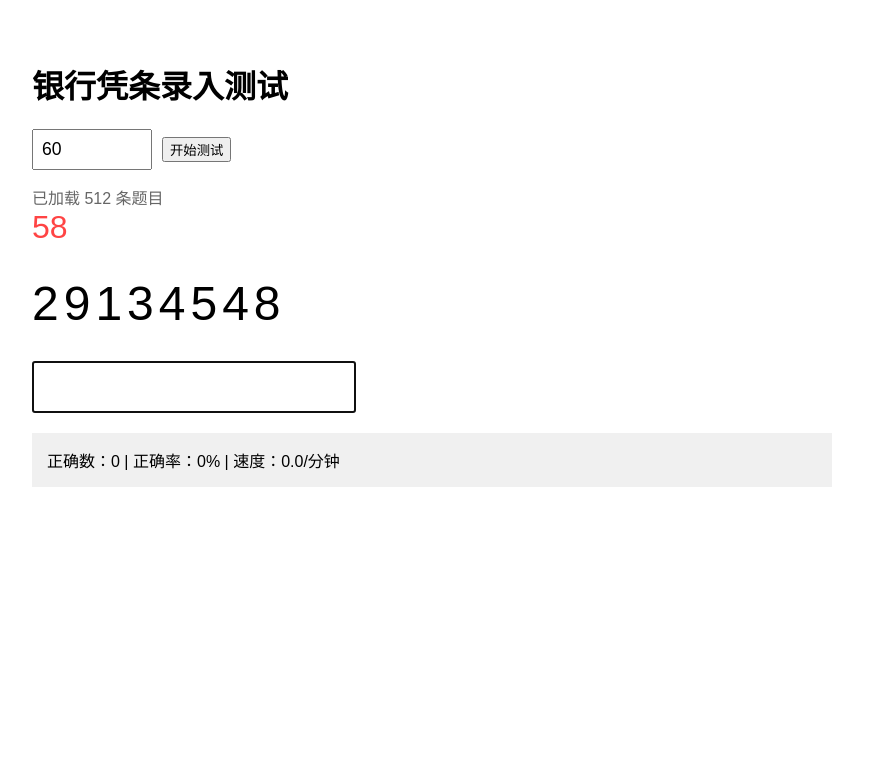
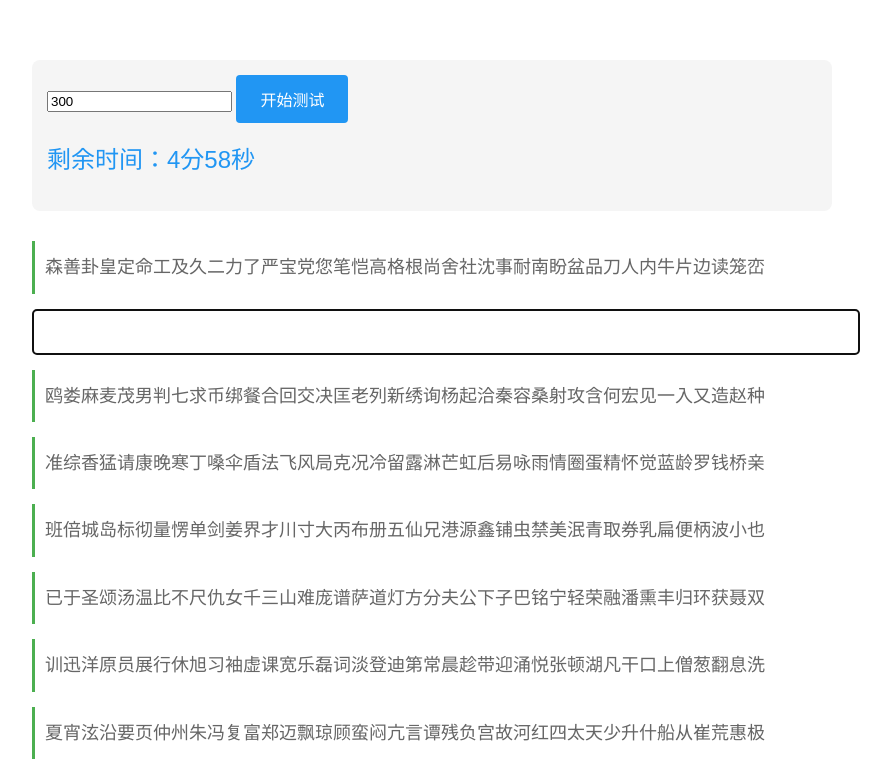
Before and after one commit to AZAD129980/ICBC_test, a plain HTML site: page index.html in a window 1280 px wide. Both pictures are taken after a click on the button "开始测试". Shown: the top 771 px of the page, without its empty margins (208-1099 px from the left). Drawn offline with Linux system fonts and the light colour scheme.

Commit message:
Update index.html

```diff
--- a/index.html
+++ b/index.html
@@ -1,212 +1,239 @@
 <!DOCTYPE html>
 <html>
 <head>
-    <title>银行凭条录入测试系统</title>
+    <meta charset="UTF-8">
+    <title>汉字录入速度测试</title>
     <style>
-        body {
-            font-family: Arial, sans-serif;
-            max-width: 800px;
-            margin: 20px auto;
-            padding: 20px;
-        }
-        #timer {
-            color: #ff4444;
-            font-size: 2em;
-        }
-        #voucher {
-            font-size: 3em;
-            letter-spacing: 5px;
-            margin: 30px 0;
-        }
-        #inputField {
-            font-size: 1.5em;
-            padding: 10px;
-            width: 300px;
-        }
-        .stats {
-            background: #f0f0f0;
-            padding: 15px;
-            margin-top: 20px;
-        }
-        .config {
-            margin: 15px 0;
-            display: flex;
-            gap: 10px;
-            align-items: center;
-        }
-        #durationInput {
-            padding: 8px;
-            width: 100px;
-            font-size: 1.1em;
-        }
-        #loadStatus {
-            color: #666;
-            margin-top: 10px;
-        }
+        /* 保持原有样式不变 */
+        body { font-family: '微软雅黑', sans-serif; max-width: 800px; margin: 20px auto; padding: 20px; line-height: 1.8; }
+        .config { margin: 20px 0; padding: 15px; background: #f5f5f5; border-radius: 8px; }
+        .text-container { margin: 30px 0; font-size: 18px; }
+        .source-line { color: #666; margin: 15px 0; padding: 10px; border-left: 3px solid #4CAF50; background: #fff; }
+        .input-line { width: 100%; padding: 12px; font-size: 16px; margin: 10px 0; border: 2px solid #ddd; border-radius: 4px; }
+        .char-highlight { transition: color 0.3s; }
+        .correct { color: #4CAF50; }
+        .wrong { color: #f44336; }
+        #timer { font-size: 24px; color: #2196F3; margin: 15px 0; }
+        #result { font-size: 20px; padding: 20px; background: #f8f9fa; border-radius: 8px; margin-top: 20px; }
+        button { background: #2196F3; color: white; border: none; padding: 12px 24px; border-radius: 4px; cursor: pointer; font-size: 16px; }
+        button:hover { background: #1976D2; }
     </style>
 </head>
 <body>
-    <h1>银行凭条录入测试</h1>
-
-    <!-- 修改后的配置区域 -->
     <div class="config">
-        <input type="number" id="durationInput" value="60" min="10" placeholder="测试时间(秒)">
+        <input type="number" id="testTime" value="300" min="60" step="30" placeholder="测试时间(秒)">
         <button onclick="startTest()">开始测试</button>
-    </div>
-    <div id="loadStatus">正在加载题库...</div>
-
-    <!-- 测试显示区域 -->
-    <div id="testArea" style="display:none;">
-        <div id="timer">60</div>
-        <div id="voucher"></div>
-        <input type="text" id="inputField" autocomplete="off">
-        <div class="stats">
-            正确数：<span id="correctCount">0</span> |
-            正确率：<span id="accuracy">0</span>% |
-            速度：<span id="speed">0.0</span>/分钟
-        </div>
+        <div id="timer"></div>
     </div>
 
+    <div id="textContainer" class="text-container"></div>
+    <div id="result"></div>
+
     <script>
-        let vouchers = [];
-        let currentIndex = 0;
+        const sampleText = `森善卦皇定命工及久二力了严宝党您笔恺高格根尚舍社沈事耐南盼盆品刀人内牛片边读笼峦
+鸥娄麻麦茂男判七求币绑餐合回交决匡老列新绣询杨起洽秦容桑射攻含何宏见一入又造赵种
+准综香猛请康晚寒丁嗓伞盾法飞风局克况冷留露淋芒虹后易咏雨情圈蛋精怀觉蓝龄罗钱桥亲
+班倍城岛标彻量愣单剑姜界才川寸大丙布册五仙兄港源鑫铺虫禁美泯青取券乳扁便柄波小也
+已于圣颂汤温比不尺仇女千三山难庞谱萨道灯方分夫公下子巴铭宁轻荣融潘熏丰归环获聂双
+训迅洋原员展行休旭习袖虚课宽乐磊词淡登迪第常晨趁带迎涌悦张顿湖凡干口上僧葱翻息洗
+夏宵泫沿要页仲州朱冯复富郑迈飘琼顾蛮闷亢言谭残负宫故河红四太天少升什船从崔荒惠极
+集照庄资宾斗反勾临声霜度段封溶硕诵痕勤染普强乔钦和虎佳官果杭江角究君项须寻告更均
+伟问许培浦档忘欠户化今毛切唐特庭铁权苏当汇会楷伦洛马纳赢硬养商绍术位希辛形备采抹
+冒玫发贵几堡场超台通练刘鲁关类离辽烁左安百侠相辞邓琴清仿患喃进靠轮随脸建买排间钧
+开凯柔是首理茹阮妹没孟奈传雷莉星音映松所汪凭蓉斌彩参产处莫乃农但低豆灿操禅晓学战
+洞恩芳协欣姓降夯选薛赞念胡悔基竟健服刚耿流密苗杜坊李滴堂望唯雪梁区若沙受刷叁旺味
+锈演叶亿洪花活记家娟录蒙谋舱陈达森善卦皇定命工及久二力了严宝党您笔恺高格根尚舍社
+沈事耐南盼盆品刀人内牛片边读笼峦鸥娄麻麦茂男判七求币绑餐合回交决匡老列新绣询杨起
+洽秦容桑射攻含何宏见一入又造赵种准综香猛请康晚寒丁嗓伞盾法飞风局克况冷留露淋芒虹
+后易咏雨情圈蛋精怀觉蓝龄罗钱桥亲班倍城岛标彻量愣单剑姜界才川寸大丙布册五仙兄港源
+鑫铺虫禁美泯青取券乳扁便柄波小也已于圣颂汤温比不尺仇女千三山难庞谱萨道灯方分夫公
+下子巴铭宁轻荣融潘熏丰归环获聂双训迅洋原员展行休旭习袖虚课宽乐磊词淡登迪第常晨趁
+带迎涌悦张顿湖凡干口上僧葱翻息洗夏宵泫沿要页仲州朱冯复富郑迈飘琼顾蛮闷亢言谭残负
+宫故河红四太天少升什船从崔荒惠极集照庄资宾斗反勾临声霜度段封溶硕诵痕勤染普强乔钦
+和虎佳官果杭江角究君项须寻告更均伟问许培浦档忘欠户化今毛切唐特庭铁权苏当汇会楷伦
+洛马纳赢硬养商绍术位希辛形备采抹冒玫发贵几堡场超台通练刘鲁关类离辽烁左安百侠相辞
+邓琴清仿患喃进靠轮随脸建买排间钧开凯柔是首理茹阮妹没孟奈传雷莉星音映松所汪松所汪
+凭蓉斌彩参产处莫乃农但低豆灿操禅晓学战洞恩芳协欣姓降夯选薛赞念胡悔基竟健服刚耿流
+密苗杜坊李滴堂望唯雪梁区若沙受刷叁旺味锈演叶亿洪花活记家娟录凭蓉斌彩参产处莫乃农
+但低豆灿操禅晓学战洞恩芳协欣姓降夯选薛赞念胡悔基竟健服刚耿流密苗杜坊李滴堂望唯雪
+梁区若沙受刷叁旺味锈演叶亿洪花复富郑迈飘琼顾蛮闷亢言谭残负宫故河红四太天少升什船
+从崔荒惠极集照庄资宾斗反勾临声霜度段封溶硕诵痕勤染普强乔钦和虎佳官果杭江角究君项
+须寻告更均伟问许培浦档忘欠户化今毛切唐特庭铁权苏当汇会楷伦洛马纳赢硬养商绍术位希
+辛形备采抹冒玫发贵几堡场超台通练刘鲁关类离辽烁左安百侠相辞邓琴清仿患喃进靠轮随脸
+建买排间钧开凯柔是首理茹阮妹没孟奈传雷莉星音映松所汪凭蓉斌彩参产处莫乃农但低豆灿
+操禅晓学战洞恩芳协欣姓降夯选薛赞念胡悔基竟健服刚耿流密苗杜坊李滴堂望唯雪梁区若沙
+受刷叁旺味锈演叶亿洪花活记家娟录蒙谋舱陈达能娘近孔森善卦皇定命工及久二力了严宝党
+您笔恺高格根尚舍社沈事耐南盼盆品刀人内牛片边读笼峦鸥娄麻麦茂男判七求币绑餐合回交
+决匡老列新绣询杨起洽秦容桑射攻含何宏见一入又造赵种准综香猛请康晚寒丁嗓伞盾法飞风
+局克况冷留露淋芒虹后易咏雨情圈蛋精怀觉蓝龄罗钱桥亲班倍城岛标彻量愣单剑姜界才川寸
+大丙布册五仙兄港源鑫铺虫禁美泯青取券乳扁便柄波小也已于圣颂汤温比不尺仇女千三山难
+庞谱萨道灯方分夫公下子巴铭宁轻荣融潘熏丰归环获聂双训迅洋原员展行休旭习袖虚课宽乐
+磊词淡登迪第常晨趁带迎涌悦张顿湖凡干口上僧葱翻息洗夏宵泫沿要页仲州朱冯活记家娟录
+蒙谋舱陈达能娘近孔能娘近孔老列新绣询杨起洽秦容桑射攻含何宏见一入又造赵种准综香芒
+`;
+
+        let currentLine = 0;
         let correctCount = 0;
-        let timer;
+        let totalInputCount = 0; // 新增：总输入字符数
+        let testDuration = 300;
+        let timerId;
         let startTime;
-        let testDuration = 60;
+        let isComposing = false;
 
-        // 页面加载时自动获取题库
-        window.addEventListener('DOMContentLoaded', async () => {
-            try {
-                // 使用相对路径获取sample.txt（确保文件在仓库根目录）
-                const response = await fetch('d.txt');
-                if (!response.ok) throw new Error('题库加载失败');
+        // 初始化文本显示
+        function initText() {
+            const lines = sampleText.split('\n');
+            const container = document.getElementById('textContainer');
+            container.innerHTML = '';
 
-                const data = await response.text();
-                vouchers = data.split('\n')
-                    .map(line => line.trim())
-                    .filter(line => line.length > 0);
+            lines.forEach((line, index) => {
+                const lineDiv = document.createElement('div');
+                lineDiv.className = 'source-line';
+                lineDiv.innerHTML = `<div id="sourceLine${index}">${highlightChars(line, '')}</div>`;
 
-                shuffleArray(vouchers);
-                document.getElementById('loadStatus').textContent = `已加载 ${vouchers.length} 条题目`;
+                const input = document.createElement('input');
+                input.className = 'input-line';
+                input.id = `inputLine${index}`;
+                input.style.display = index === 0 ? 'block' : 'none';
 
-                // 加载失败时显示备用上传
-            } catch (error) {
-                document.getElementById('loadStatus').innerHTML = `
-                    ${error.message}，请上传本地题库文件：
-                    <input type="file" id="fallbackFile" accept=".txt" style="margin-top:10px">
-                `;
-                document.getElementById('fallbackFile').addEventListener('change', handleFallbackFile);
-            }
+                input.addEventListener('compositionstart', () => isComposing = true);
+                input.addEventListener('compositionend', (e) => {
+                    isComposing = false;
+                    handleInput(e, index);
                 });
 
-        // 处理备用文件上传
-        function handleFallbackFile(e) {
-            const file = e.target.files[0];
-            const reader = new FileReader();
+                container.appendChild(lineDiv);
+                container.appendChild(input);
+            });
+        }
 
-            reader.onload = function(e) {
-                vouchers = e.target.result.split('\n')
-                    .map(line => line.trim())
-                    .filter(line => line.length > 0);
-                shuffleArray(vouchers);
-                document.getElementById('loadStatus').textContent = `已加载 ${vouchers.length} 条题目`;
-            };
-
-            reader.readAsText(file);
+        // 字符高亮处理
+        function highlightChars(source, input) {
+            return [...source].map((char, i) => {
+                if(i >= input.length) return `<span class="char-highlight">${char}</span>`;
+                const status = char === input[i] ? 'correct' : 'wrong';
+                return `<span class="char-highlight ${status}">${char}</span>`;
+            }).join('');
         }
 
         // 开始测试
         function startTest() {
-            if (vouchers.length === 0) {
-                alert('题库尚未加载完成！');
-                return;
+            const timeInput = parseInt(document.getElementById('testTime').value);
+            if (timeInput < 10) return alert("测试时间至少10秒");
+
+            testDuration = timeInput;
+            currentLine = 0;
+            correctCount = 0;
+            totalInputCount = 0; // 重置输入总数
+
+            initText();
+            document.getElementById('result').innerHTML = '';
+            startTime = Date.now();
+
+            const inputs = document.querySelectorAll('.input-line');
+            inputs.forEach((input, index) => {
+                input.value = '';
+                input.oninput = (e) => !isComposing && handleInput(e, index);
+                input.disabled = index !== 0;
+                input.style.display = index === 0 ? 'block' : 'none';
+            });
+
+            timerId = setInterval(updateTimer, 200);
+            inputs[0].disabled = false;
+            inputs[0].focus();
         }
 
-            testDuration = parseInt(document.getElementById('durationInput').value) || 60;
-            if (testDuration < 10) {
-                alert('测试时间不能少于10秒');
-                return;
+        // 处理输入（重大修改）
+        function handleInput(e, lineIndex) {
+            if(isComposing) return;
+
+            const input = e.target.value;
+            const sourceLine = sampleText.split('\n')[lineIndex];
+            const prevLength = parseInt(e.target.dataset.prevLength) || 0;
+            const currentLength = input.length;
+
+            // 计算输入总数（考虑增删操作）
+            totalInputCount += Math.abs(currentLength - prevLength);
+            e.target.dataset.prevLength = currentLength;
+
+            // 更新高亮显示
+            document.getElementById(`sourceLine${lineIndex}`).innerHTML =
+                highlightChars(sourceLine, input);
+
+            // 计算正确数
+            const newCorrect = [...input].reduce((count, char, i) =>
+                (i < sourceLine.length && char === sourceLine[i]) ? count + 1 : count, 0);
+            correctCount = correctCount + newCorrect - (e.target.dataset.correct || 0);
+            e.target.dataset.correct = newCorrect;
+
+            // 自动跳转和回退逻辑（新增）
+            handleLineNavigation(e.target, lineIndex, currentLength, sourceLine.length);
         }
 
-            document.getElementById('testArea').style.display = 'block';
-            document.getElementById('inputField').focus();
+        // 新增：行导航控制
+        function handleLineNavigation(inputElem, lineIndex, currentLen, maxLen) {
+            const inputs = document.querySelectorAll('.input-line');
 
-            currentIndex = 0;
-            correctCount = 0;
-            startTime = Date.now();
-
-            showNextVoucher();
-            startTimer();
-
-            document.getElementById('inputField').onkeydown = function(e) {
-                if (e.key === 'Enter') checkAnswer();
-            };
+            // 向前跳转
+            if (currentLen === maxLen && lineIndex < inputs.length - 1) {
+                inputs[lineIndex].style.opacity = '0.5';
+                setTimeout(() => {
+                    inputs[lineIndex].disabled = true;
+                    inputs[lineIndex].style.display = 'none';
+                    inputs[lineIndex+1].style.display = 'block';
+                    inputs[lineIndex+1].disabled = false;
+                    inputs[lineIndex+1].focus();
+                    currentLine = lineIndex+1;
+                }, 300);
             }
 
-        // 剩余函数保持不变
-        function showNextVoucher() {
-            if (currentIndex >= vouchers.length) {
-                endTest();
-                return;
+            // 向后回退（新增逻辑）
+            if (currentLen === 0 && lineIndex > 0) {
+                inputs[lineIndex].style.opacity = '0.5';
+                setTimeout(() => {
+                    inputs[lineIndex].disabled = true;
+                    inputs[lineIndex].style.display = 'none';
+                    inputs[lineIndex-1].style.display = 'block';
+                    inputs[lineIndex-1].disabled = false;
+                    inputs[lineIndex-1].focus();
+                    currentLine = lineIndex-1;
+                }, 300);
             }
-            document.getElementById('voucher').textContent = vouchers[currentIndex];
-            document.getElementById('inputField').value = '';
         }
 
-        function startTimer() {
-            const timerElement = document.getElementById('timer');
-
-            timer = setInterval(() => {
+        // 更新计时器
+        function updateTimer() {
             const elapsed = Math.floor((Date.now() - startTime) / 1000);
             const remaining = testDuration - elapsed;
 
-                timerElement.textContent = remaining;
+            document.getElementById('timer').textContent =
+                `剩余时间：${Math.floor(remaining/60)}分${remaining%60}秒`;
 
-                const speed = (correctCount / (elapsed/60)) || 0;
-                document.getElementById('speed').textContent = speed.toFixed(1);
-
-                if (remaining <= 0) {
-                    endTest();
-                }
-            }, 200);
+            if (remaining <= 0) endTest();
         }
 
-        function checkAnswer() {
-            const userInput = document.getElementById('inputField').value.trim();
-            const correctAnswer = vouchers[currentIndex];
+        // 结束测试（修改正确率计算）
+        function endTest() {
+            clearInterval(timerId);
+            document.querySelectorAll('.input-line').forEach(input => {
+                input.disabled = true;
+                input.style.opacity = '0.6';
+            });
 
-            if (userInput === correctAnswer) correctCount++;
+            const accuracy = totalInputCount > 0 ?
+                ((correctCount / totalInputCount) * 100).toFixed(1) : 0;
 
-            currentIndex++;
-            updateStats();
-            showNextVoucher();
+            document.getElementById('result').innerHTML = `
+                <h3>测试结果</h3>
+                <p>总输入字符：${totalInputCount}</p>
+                <p>正确字符数：${correctCount}</p>
+                <p>正确率：${accuracy}%</p>
+                <p>录入速度：${Math.round(correctCount/(testDuration/60))}字/分钟</p>
+            `;
         }
 
-        function updateStats() {
-            const total = currentIndex;
-            const accuracy = total > 0 ? (correctCount / total * 100) : 0;
-            document.getElementById('correctCount').textContent = correctCount;
-            document.getElementById('accuracy').textContent = accuracy.toFixed(2);
-        }
-
-        function endTest() {
-            clearInterval(timer);
-            const total = currentIndex;
-            const accuracy = total > 0 ? (correctCount / total * 100) : 0;
-            const finalSpeed = (correctCount / (testDuration/60)).toFixed(1);
-
-            alert(`测试结束！\n总录入数：${total}\n正确数：${correctCount}\n正确率：${accuracy.toFixed(2)}%\n最终速度：${finalSpeed} 正确/分钟`);
-
-            document.getElementById('testArea').style.display = 'none';
-        }
-
-        function shuffleArray(array) {
-            for (let i = array.length - 1; i > 0; i--) {
-                const j = Math.floor(Math.random() * (i + 1));
-                [array[i], array[j]] = [array[j], array[i]];
-            }
-        }
+        // 初始化页面
+        initText();
     </script>
 </body>
 </html>
```
Lines whose indentation alone changed are shown as unchanged.
